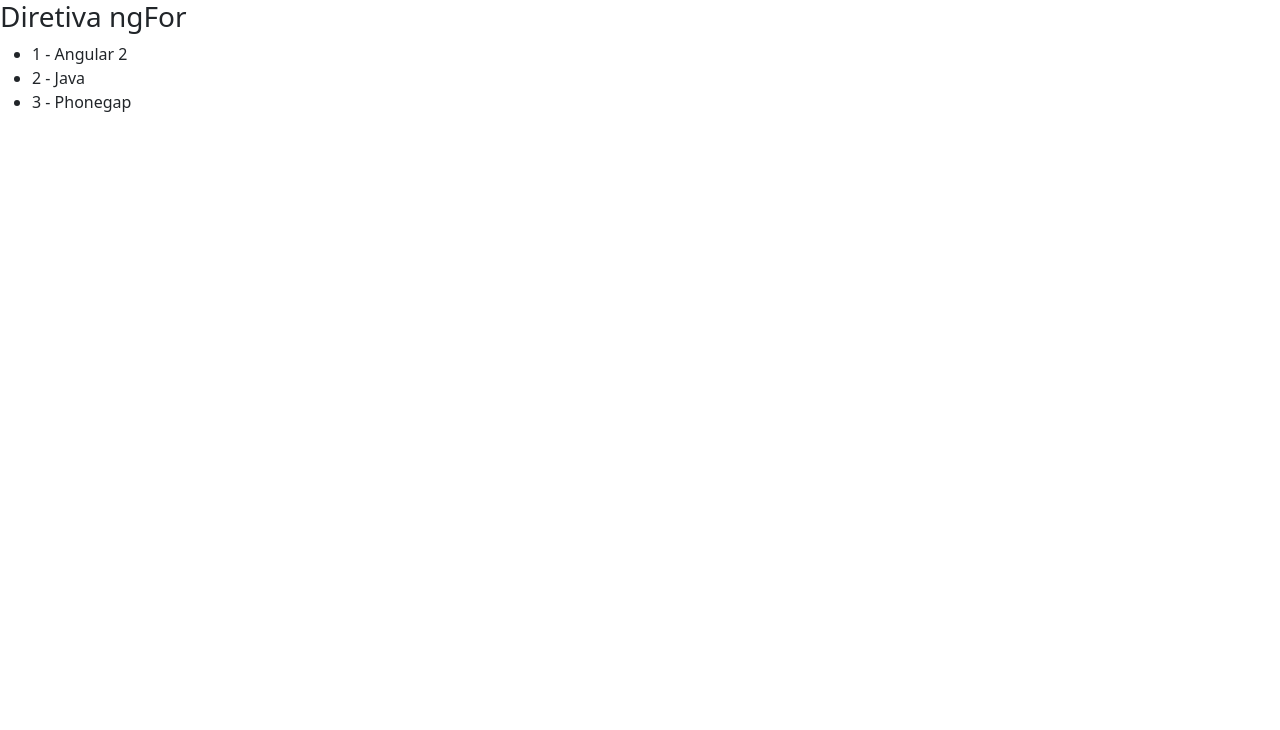
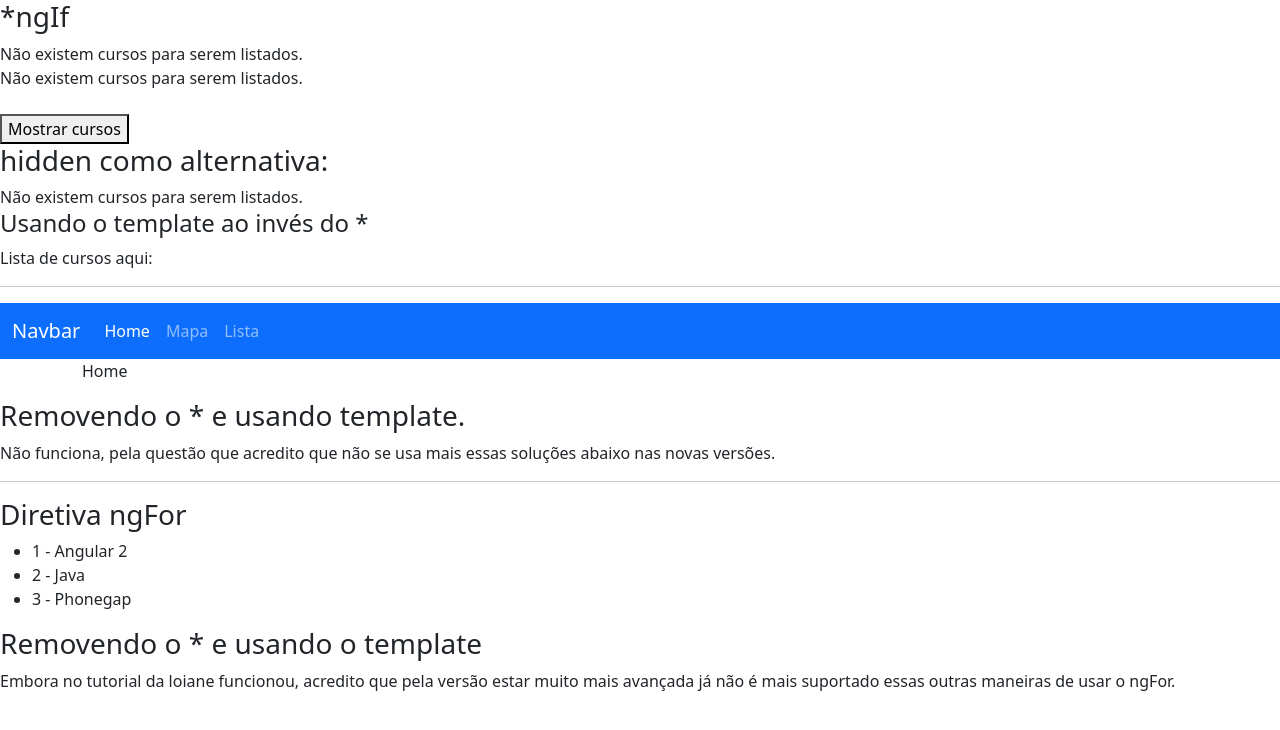
Before and after one commit to leorv/AngularCompleto, an Angular app in the folder diretivas/: page / in a window 1280 px wide. Shown: the top 730 px of the page. Built offline with nearby package versions, Linux system fonts and the light colour scheme.

Commit message:
sobre o * e template

```diff
--- a/diretivas/src/app/app.component.html
+++ b/diretivas/src/app/app.component.html
@@ -1,3 +1,5 @@
-<!-- <app-diretiva-ngif></app-diretiva-ngif> -->
-<!-- <app-diretiva-ngswitch></app-diretiva-ngswitch> -->
+<app-diretiva-ngif></app-diretiva-ngif>
+<hr>
+<app-diretiva-ngswitch></app-diretiva-ngswitch>
+<hr>
 <app-diretiva-ngfor></app-diretiva-ngfor>
--- a/diretivas/src/app/diretiva-ngfor/diretiva-ngfor.component.html
+++ b/diretivas/src/app/diretiva-ngfor/diretiva-ngfor.component.html
@@ -5,3 +5,22 @@
         {{ i + 1 }} - {{ curso }}
     </li>
 </ul>
+
+<h3>Removendo o * e usando o template</h3>
+<p>Embora no tutorial da loiane funcionou, acredito que pela versão estar muito mais avançada já não é mais suportado essas outras maneiras de usar o ngFor.</p>
+
+<!--
+<ul>
+    <li template="ngFor let curso of cursos, let i = index">
+        {{ i + 1 }} - {{ curso }}
+    </li>
+</ul>
+-->
+
+<!-- <ul>
+    <template ngFor [ngForOf]="cursos" let-curso let-i="index">
+        <li>
+            {{ i + 1 }} - {{ curso }}
+        </li>
+    </template>
+</ul>  -->
--- a/diretivas/src/app/diretiva-ngif/diretiva-ngif.component.html
+++ b/diretivas/src/app/diretiva-ngif/diretiva-ngif.component.html
@@ -33,3 +33,17 @@
 
 Porém, o hidden é muito menos custoso caso o custo para criar a árvore de
 elementos seja grande. -->
+
+<div *ngIf="mostrarCursos">
+    Lista de cursos aqui:
+</div>
+
+<!-- <template [ngIf]="mostrarCursos">
+    Lista de cursos aqui:
+</template> -->
+
+<h4>Usando o template ao invés do *</h4>
+
+<div template="ngIf mostrarCursos">
+    Lista de cursos aqui:
+</div>
--- a/diretivas/src/app/diretiva-ngswitch/diretiva-ngswitch.component.html
+++ b/diretivas/src/app/diretiva-ngswitch/diretiva-ngswitch.component.html
@@ -34,3 +34,21 @@
         </p>
     </span>
 </div>
+
+<h3>
+    Removendo o * e usando template.
+</h3>
+<p>Não funciona, pela questão que acredito que não se usa mais essas soluções abaixo nas novas versões.</p>
+<!-- <div class="container">
+    <span [ngSwitch]="aba">
+        <template [ngSwitchCase]="'mapa'">
+            <p>Modo mapa ativado</p>
+        </template>
+        <template [ngSwitchCase]="'lista'">
+            <p>Modo lista ativado</p>
+        </template>
+        <template [ngSwitchCase]="'home'" ngSwitchDefault>
+            <p>Home</p>
+        </template>
+    </span>
+</div> -->
```
